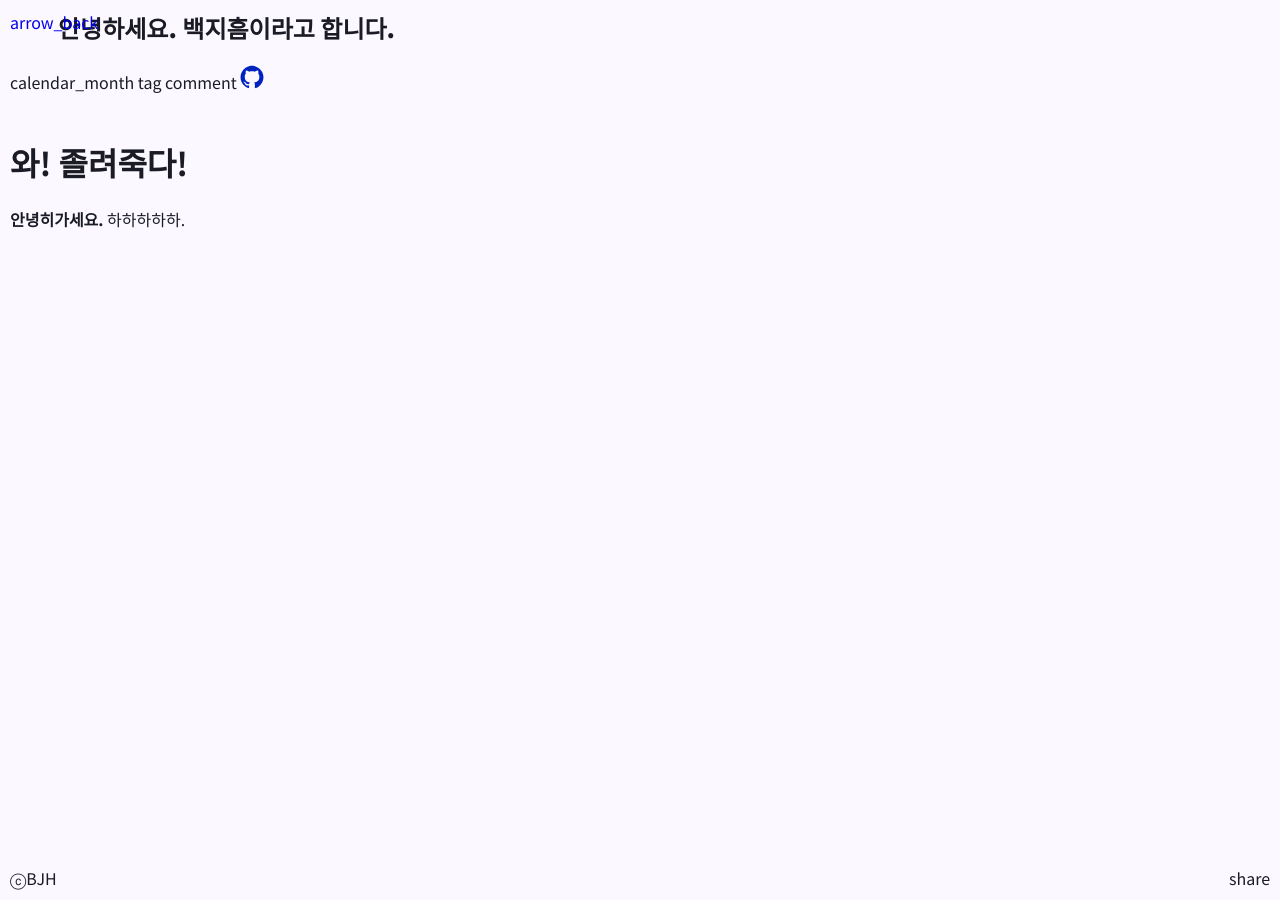
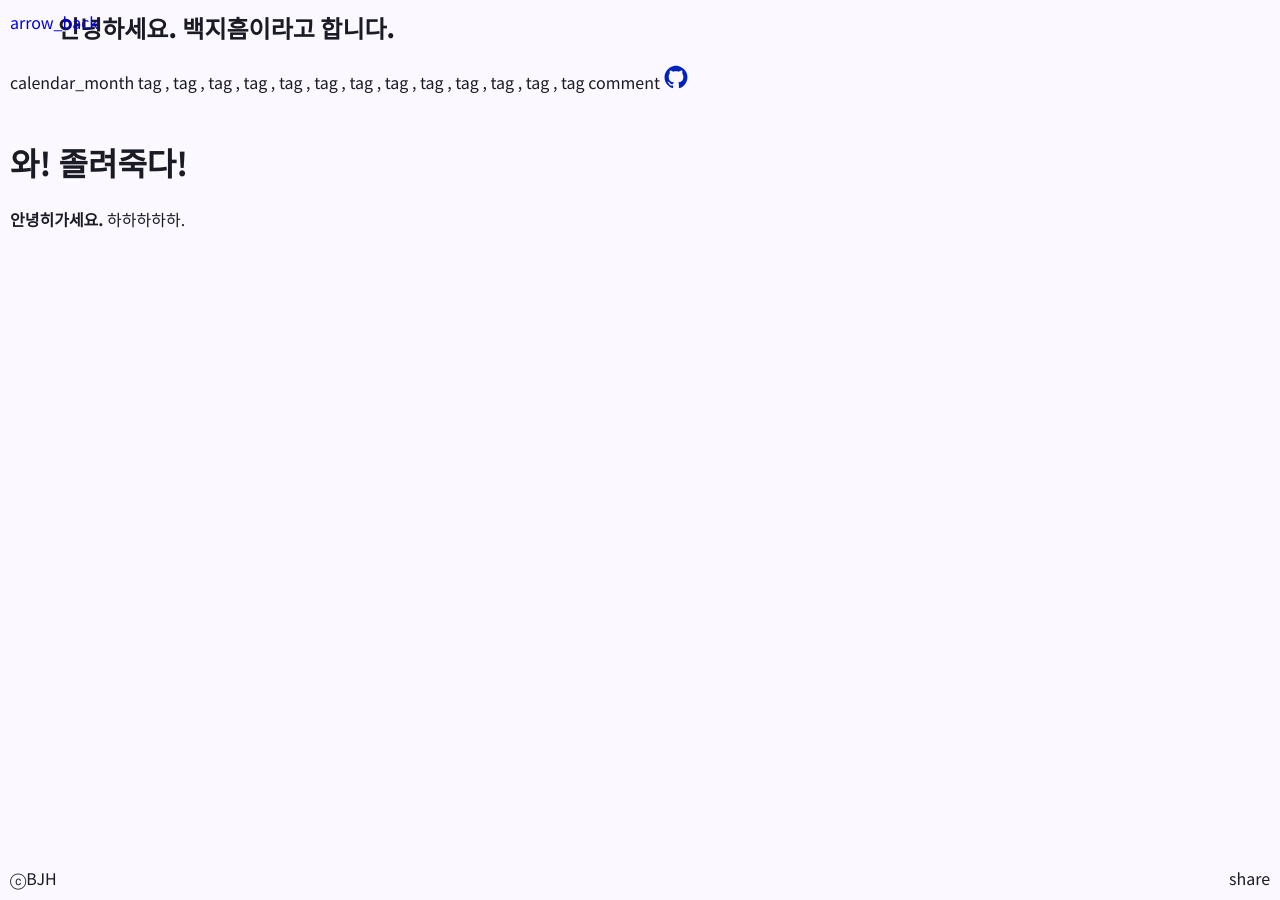
Before and after one commit to jxheum/jxheum.github.io, a Jekyll site: the page built from _posts/2024-10-18-post1.md, in a window 1280 px wide. Built offline with Jekyll 4.4.1, drawn with Linux system fonts in a browser that asks for light colours; comment, search, counter and statistics services are not loaded; some of the changed lines change nothing that is shown.

Commit message:
Update 2024-10-18-post1.md

```diff
--- a/_posts/2024-10-18-post1.md
+++ b/_posts/2024-10-18-post1.md
@@ -2,7 +2,7 @@
 layout: post
 title: "안녕하세요. 백지흠이라고 합니다."
 excerpt: "와! 졸려죽다!"
-tag: ["안녕"]
+tag: ["안", "안녕", "안녕하", "안녕하세", "안녕하세요", "안녕하세요!", "안녕히가세요", "안녕히가세", "안녕히가", "안녕히", "안녕", "안", "녕"]
 date: 2024-10-18 00:32
 comments: true
 ---
```
